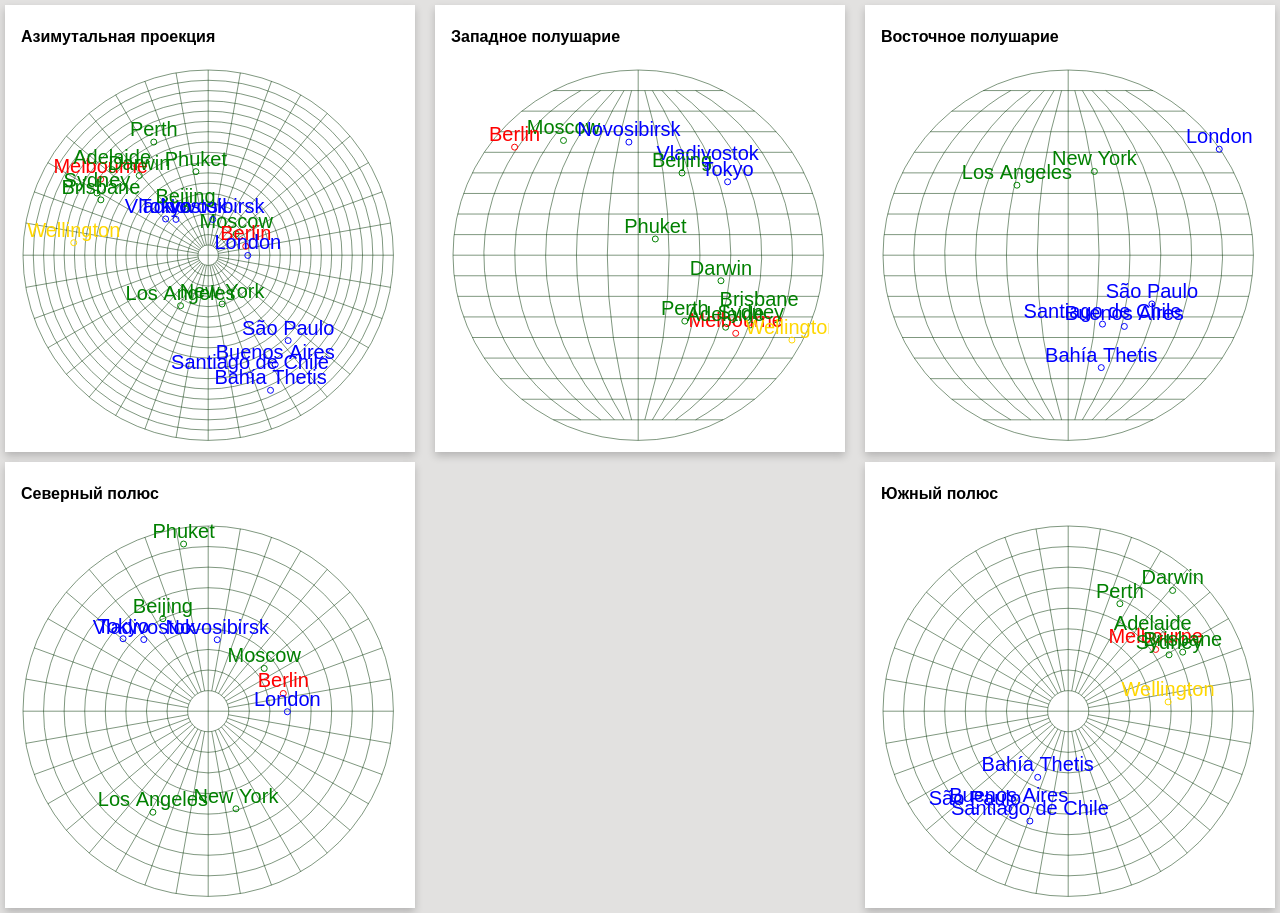
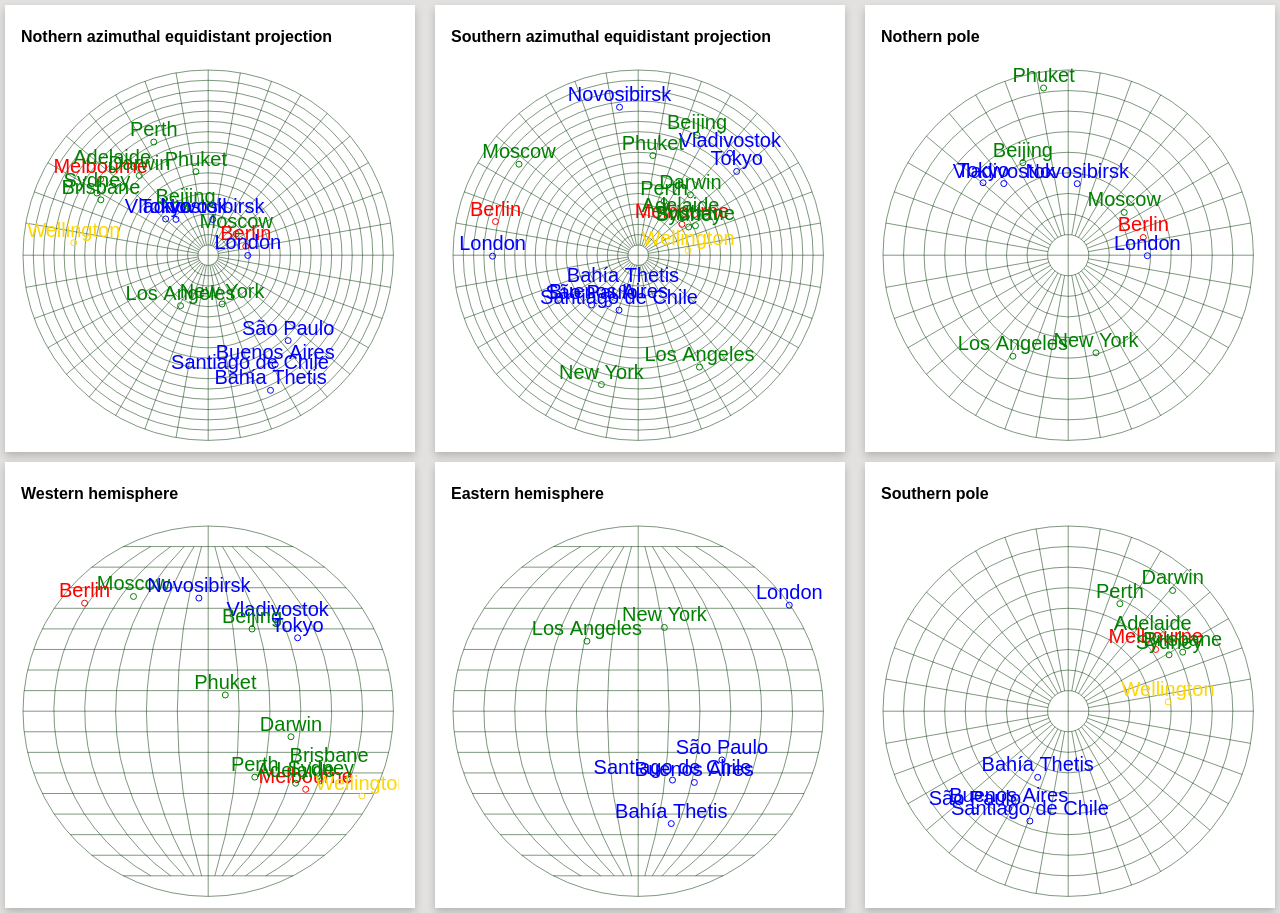
Before and after one commit to arkada38/HTML-Earth-Coordinates, a plain HTML site: page index.html in a window 1280 px wide. Drawn offline with Linux system fonts and the light colour scheme.

Commit message:
Southern azimuthal equidistant projection added

```diff
--- a/index.html
+++ b/index.html
@@ -16,35 +16,42 @@
 		<div class="container">
 			<div class="card-space">
 				<div class="card">
-					<h4>Азимутальная проекция</h4>
-					<canvas id="cv_azimuthal"></canvas>
+					<h4>Nothern azimuthal equidistant projection</h4>
+					<canvas id="cv_nothern_azimuthal"></canvas>
 				</div>
 			</div>
 
 			<div class="card-space">
 				<div class="card">
-					<h4>Западное полушарие</h4>
+					<h4>Southern azimuthal equidistant projection</h4>
+					<canvas id="cv_southern_azimuthal"></canvas>
+				</div>
+			</div>
+
+			<div class="card-space">
+				<div class="card">
+					<h4>Nothern pole</h4>
+					<canvas id="cv_north"></canvas>
+				</div>
+			</div>
+
+			<div class="card-space">
+				<div class="card">
+					<h4>Western hemisphere</h4>
 					<canvas id="cv_west"></canvas>
 				</div>
 			</div>
 
 			<div class="card-space">
 				<div class="card">
-					<h4>Восточное полушарие</h4>
+					<h4>Eastern hemisphere</h4>
 					<canvas id="cv_east"></canvas>
 				</div>
 			</div>
 
 			<div class="card-space">
 				<div class="card">
-					<h4>Северный полюс</h4>
-					<canvas id="cv_north"></canvas>
-				</div>
-			</div>
-
-			<div class="card-space">
-				<div class="card">
-					<h4>Южный полюс</h4>
+					<h4>Southern pole</h4>
 					<canvas id="cv_south"></canvas>
 				</div>
 			</div>
--- a/script.js
+++ b/script.js
@@ -3,7 +3,7 @@
 
 var side, canvas, context, mouseX, mouseY, radius, canvasMargin;
 
-let azimuthal, northern, southern, western, eastern;
+let nothern_azimuthal, southern_azimuthal, northern, southern, western, eastern;
 
 window.onload = function() {
 	let size = window.innerWidth * 0.33 - 44;
@@ -22,25 +22,29 @@ window.onresize = function(event) {
 	let styleSize = size + 'px';
 	size *= window.devicePixelRatio;
 
-	azimuthal.side = size;
+	nothern_azimuthal.side = size;
+	southern_azimuthal.side = size;
 	northern.side = size;
 	southern.side = size;
 	western.side = size;
 	eastern.side = size;
 
-	azimuthal.radius = azimuthal.side / 2 - canvasMargin;
+	nothern_azimuthal.radius = nothern_azimuthal.side / 2 - canvasMargin;
+	southern_azimuthal.radius = nothern_azimuthal.side / 2 - canvasMargin;
 	northern.radius = northern.side / 2 - canvasMargin;
 	southern.radius = southern.side / 2 - canvasMargin;
 	western.radius = western.side / 2 - canvasMargin;
 	eastern.radius = eastern.side / 2 - canvasMargin;
 
-	azimuthal.canvas.style.width = styleSize;
+	nothern_azimuthal.canvas.style.width = styleSize;
+	southern_azimuthal.canvas.style.width = styleSize;
 	northern.canvas.style.width = styleSize;
 	southern.canvas.style.width = styleSize;
 	western.canvas.style.width = styleSize;
 	eastern.canvas.style.width = styleSize;
 
-	azimuthal.canvas.style.height = styleSize;
+	nothern_azimuthal.canvas.style.height = styleSize;
+	southern_azimuthal.canvas.style.height = styleSize;
 	northern.canvas.style.height = styleSize;
 	southern.canvas.style.height = styleSize;
 	western.canvas.style.height = styleSize;
@@ -52,15 +56,25 @@ window.onresize = function(event) {
 function initHemispheres(size) {
 	let styleSize = Math.round(size / window.devicePixelRatio) + 'px';
 
-    azimuthal = {
-		canvas: document.getElementById('cv_azimuthal'),
-		context: document.getElementById('cv_azimuthal').getContext('2d'),
+    nothern_azimuthal = {
+		canvas: document.getElementById('cv_nothern_azimuthal'),
+		context: document.getElementById('cv_nothern_azimuthal').getContext('2d'),
 		side: size,
 		radius: size / 2 - canvasMargin,
 		steps: 18
 	};
-	azimuthal.canvas.style.width = styleSize;
-	azimuthal.canvas.style.height = styleSize;
+	nothern_azimuthal.canvas.style.width = styleSize;
+	nothern_azimuthal.canvas.style.height = styleSize;
+
+    southern_azimuthal = {
+		canvas: document.getElementById('cv_southern_azimuthal'),
+		context: document.getElementById('cv_southern_azimuthal').getContext('2d'),
+		side: size,
+		radius: size / 2 - canvasMargin,
+		steps: 18
+	};
+	southern_azimuthal.canvas.style.width = styleSize;
+	southern_azimuthal.canvas.style.height = styleSize;
 
 	northern = {
 		canvas: document.getElementById('cv_north'),
@@ -104,9 +118,16 @@ function initHemispheres(size) {
 }
 
 function addMouseMoveListener() {
-    azimuthal.canvas.addEventListener('mousemove', function(evt) {
-		let mousePos = getMousePos(azimuthal.canvas, evt);
-		let coordinates = getCoordinates(azimuthal, mousePos);
+    nothern_azimuthal.canvas.addEventListener('mousemove', function(evt) {
+		let mousePos = getMousePos(nothern_azimuthal.canvas, evt);
+		let coordinates = getCoordinates(nothern_azimuthal, mousePos);
+		draw();
+		drawPoint(coordinates.latitude, coordinates.longitude, "black");
+	}, false);
+
+    southern_azimuthal.canvas.addEventListener('mousemove', function(evt) {
+		let mousePos = getMousePos(southern_azimuthal.canvas, evt);
+		let coordinates = getCoordinates(southern_azimuthal, mousePos);
 		draw();
 		drawPoint(coordinates.latitude, coordinates.longitude, "black");
 	}, false);
@@ -231,7 +252,7 @@ function drawHemisphereGrid(map) {
 		// Расстояние до центра окружности
 		let h = Math.sqrt(r ** 2 - t ** 2 / 4)
 
-		let alfa = Math.asin(t * (azimuthal.steps - 2) / azimuthal.steps / 2 / r);
+		let alfa = Math.asin(t * (nothern_azimuthal.steps - 2) / nothern_azimuthal.steps / 2 / r);
 
 		// Левая часть
 		context.beginPath();
@@ -248,7 +269,7 @@ function drawHemisphereGrid(map) {
 		context.closePath();
 	}
 
-	steps = azimuthal.steps;
+	steps = nothern_azimuthal.steps;
 	// Latitudes (горизонтальные линии)
 	for (let i = 1; i < steps; i++) {
 		// Высота сегмента
@@ -271,8 +292,11 @@ function drawHemisphereGrid(map) {
 }
 
 function draw() {
-	azimuthal.context.canvas.width = azimuthal.side;
-	azimuthal.context.canvas.height = azimuthal.side;
+	nothern_azimuthal.context.canvas.width = nothern_azimuthal.side;
+	nothern_azimuthal.context.canvas.height = nothern_azimuthal.side;
+
+	southern_azimuthal.context.canvas.width = southern_azimuthal.side;
+	southern_azimuthal.context.canvas.height = southern_azimuthal.side;
 
 	northern.context.canvas.width = northern.side;
 	northern.context.canvas.height = northern.side;
@@ -286,8 +310,10 @@ function draw() {
 	eastern.context.canvas.width = eastern.side;
 	eastern.context.canvas.height = eastern.side;
 
-	// Azimuthal equidistant
-	drawPoleGrid(azimuthal);
+	// Nothern azimuthal equidistant
+	drawPoleGrid(nothern_azimuthal);
+	// Southern azimuthal equidistant
+	drawPoleGrid(southern_azimuthal);
 	// Northern hemisphere
 	drawPoleGrid(northern);
 	// Southern hemisphere
@@ -341,36 +367,32 @@ function drawPoint(latitude, longitude, colour, title = '') {
 
 	if (longitude < -90) longitude += 360;
 
-	// Azimuthal equidistant
-	context = azimuthal.context;
-	radius = azimuthal.radius - canvasMargin;
+	//#region Nothern azimuthal equidistant
+	context = nothern_azimuthal.context;
+	radius = nothern_azimuthal.radius - canvasMargin;
 
     k = radius * (90 - latitude) / 180;
 	t = 2 * k * Math.cos((longitude + 90) / 360 * Math.PI);
 	x = t * Math.sqrt(k ** 2 - t ** 2 / 4) / k;
 	y = Math.sqrt(t ** 2 - x ** 2);
 
-	if (isNaN(x)) {
-		x = 0;
-		y = 0;
-	}
+	drawPolePointAndTitle();
+	//#endregion
 
-	context.beginPath();
-	context.arc(radius + x + canvasMargin,
-		y + radius - k + canvasMargin, pointSize, 0, 2 * Math.PI, false);
-	context.lineWidth = 1;
-	context.strokeStyle = colour;
-	context.stroke();
-	context.closePath();
+	//#region Southern azimuthal equidistant
+	context = southern_azimuthal.context;
+	radius = southern_azimuthal.radius - canvasMargin;
 
-	context.font = "20px Arial";
-	context.fillStyle = colour;
-	context.textAlign = "center";
-	context.fillText(title, radius + x + canvasMargin,
-		y + radius - k + canvasMargin - pointSize * 2);
+    k = radius * (90 + latitude) / 180;
+	t = 2 * k * Math.sin((longitude - 90) / 360 * Math.PI);
+	x = t * Math.sqrt(k ** 2 - t ** 2 / 4) / k;
+	y = Math.sqrt(t ** 2 - x ** 2);
 
+	drawPolePointAndTitle();
+	//#endregion
+
+	//#region Northern hemisphere
 	if (0 <= latitude && latitude <= 90) {
-		// Northern hemisphere
 		context = northern.context;
 		radius = northern.radius - canvasMargin;
 
@@ -379,6 +401,65 @@ function drawPoint(latitude, longitude, colour, title = '') {
 		x = t * Math.sqrt(k ** 2 - t ** 2 / 4) / k;
 		y = Math.sqrt(t ** 2 - x ** 2);
 
+		drawPolePointAndTitle();
+	}
+	//#endregion
+
+	//#region Southern hemisphere
+	if (-90 <= latitude && latitude <= 0) {
+		context = southern.context;
+		radius = southern.radius - canvasMargin;
+
+		k = radius * (1 + (latitude / 90));
+		t = 2 * k * Math.sin((longitude - 90) / 360 * Math.PI);
+		x = t * Math.sqrt(k ** 2 - t ** 2 / 4) / k;
+		y = Math.sqrt(t ** 2 - x ** 2);
+
+		drawPolePointAndTitle();
+	}
+	//#endregion
+
+	//#region Western hemispere
+	if (0 <= longitude && longitude <= 180) {
+		context = western.context;
+		radius = western.radius - canvasMargin;
+
+		let t1 = 2 * radius;
+		let h1 = radius * Math.abs(longitude - 90) / 90;
+		let r = h1 / 2 + t1 ** 2 / 8 / h1;
+		let t2 = t1 * Math.abs(latitude) / 90;
+		let h2 = r - Math.sqrt(r ** 2  - t2 ** 2 / 4);
+		if (longitude < 90) h2 = -h2;
+
+		x = t1 * longitude / 180 - h2;
+		y = t1 - t1 * (latitude + 90) / 180;
+
+		drawPointAndTitle();
+	}
+	//#endregion
+
+	if (longitude > 180) longitude -= 360;
+
+	//#region Eastern hemispere
+	if (-180 <= longitude && longitude <= 0) {
+		context = eastern.context;
+		radius = eastern.radius - canvasMargin;
+
+		let t1 = 2 * radius;
+		let h1 = radius * Math.abs(longitude + 90) / 90;
+		let r = h1 / 2 + t1 ** 2 / 8 / h1;
+		let t2 = t1 * Math.abs(latitude) / 90;
+		let h2 = r - Math.sqrt(r ** 2  - t2 ** 2 / 4);
+		if (longitude > -90) h2 = -h2;
+
+		x = t1 * (180 + longitude) / 180 + h2;
+		y = t1 - t1 * (latitude + 90) / 180;
+
+		drawPointAndTitle();
+	}
+	//#endregion
+
+	function drawPolePointAndTitle() {
 		if (isNaN(x)) {
 			x = 0;
 			y = 0;
@@ -399,83 +480,7 @@ function drawPoint(latitude, longitude, colour, title = '') {
 			y + radius - k + canvasMargin - pointSize * 2);
 	}
 
-	if (-90 <= latitude && latitude <= 0) {
-		// Southern hemisphere
-		context = southern.context;
-		radius = southern.radius - canvasMargin;
-
-		k = radius * (1 + (latitude / 90));
-		t = 2 * k * Math.sin((longitude - 90) / 360 * Math.PI);
-		x = t * Math.sqrt(k ** 2 - t ** 2 / 4) / k;
-		y = Math.sqrt(t ** 2 - x ** 2);
-
-		if (isNaN(x)) {
-			x = 0;
-			y = 0;
-		}
-
-		context.beginPath();
-		context.arc(radius + x + canvasMargin,
-			y + radius - k + canvasMargin, pointSize, 0, 2 * Math.PI, false);
-		context.lineWidth = 1;
-		context.strokeStyle = colour;
-		context.stroke();
-		context.closePath();
-
-		context.font = "20px Arial";
-		context.fillStyle = colour;
-		context.textAlign = "center";
-		context.fillText(title, radius + x + canvasMargin,
-			y + radius - k + canvasMargin - pointSize * 2);
-	}
-
-	if (0 <= longitude && longitude <= 180) {
-		// Western hemispere
-		context = western.context;
-		radius = western.radius - canvasMargin;
-
-		let t1 = 2 * radius;
-		let h1 = radius * Math.abs(longitude - 90) / 90;
-		let r = h1 / 2 + t1 ** 2 / 8 / h1;
-		let t2 = t1 * Math.abs(latitude) / 90;
-		let h2 = r - Math.sqrt(r ** 2  - t2 ** 2 / 4);
-		if (longitude < 90) h2 = -h2;
-
-		x = t1 * longitude / 180 - h2;
-		y = t1 - t1 * (latitude + 90) / 180;
-
-		context.beginPath();
-		context.arc(x + canvasMargin,
-			y + canvasMargin, pointSize, 0, 2 * Math.PI, false);
-		context.lineWidth = 1;
-		context.strokeStyle = colour;
-		context.stroke();
-		context.closePath();
-
-		context.font = "20px Arial";
-		context.fillStyle = colour;
-		context.textAlign = "center";
-		context.fillText(title, x + canvasMargin,
-			y + canvasMargin - pointSize * 2);
-	}
-
-	if (longitude > 180) longitude -= 360;
-
-	if (-180 <= longitude && longitude <= 0) {
-		// Eastern hemispere
-		context = eastern.context;
-		radius = eastern.radius - canvasMargin;
-
-		let t1 = 2 * radius;
-		let h1 = radius * Math.abs(longitude + 90) / 90;
-		let r = h1 / 2 + t1 ** 2 / 8 / h1;
-		let t2 = t1 * Math.abs(latitude) / 90;
-		let h2 = r - Math.sqrt(r ** 2  - t2 ** 2 / 4);
-		if (longitude > -90) h2 = -h2;
-
-		x = t1 * (180 + longitude) / 180 + h2;
-		y = t1 - t1 * (latitude + 90) / 180;
-
+	function drawPointAndTitle() {
 		context.beginPath();
 		context.arc(x + canvasMargin,
 			y + canvasMargin, pointSize, 0, 2 * Math.PI, false);
@@ -520,13 +525,23 @@ function getCoordinates(map, mousePos) {
 		if (y > 0) longitude = longitude - 180;
 	}
 
-	if (map == azimuthal) {
+	if (map == nothern_azimuthal) {
 		// Расстояние от центра до точки (широта)
 		latitude = 90 - Math.sqrt(x ** 2 + y ** 2) /
 			map.radius * 180;
 
 		// Угол (долгота)
 		longitude = 90 - Math.atan(x / -y) / Math.PI * 180;
+		if (y > 0) longitude = longitude - 180;
+	}
+
+	if (map == southern_azimuthal) {
+		// Расстояние от центра до точки (широта)
+		latitude = -90 + Math.sqrt(x ** 2 + y ** 2) /
+			map.radius * 180;
+
+		// Угол (долгота)
+		longitude = 90 + Math.atan(x / -y) / Math.PI * 180;
 		if (y > 0) longitude = longitude - 180;
 	}
 
```
